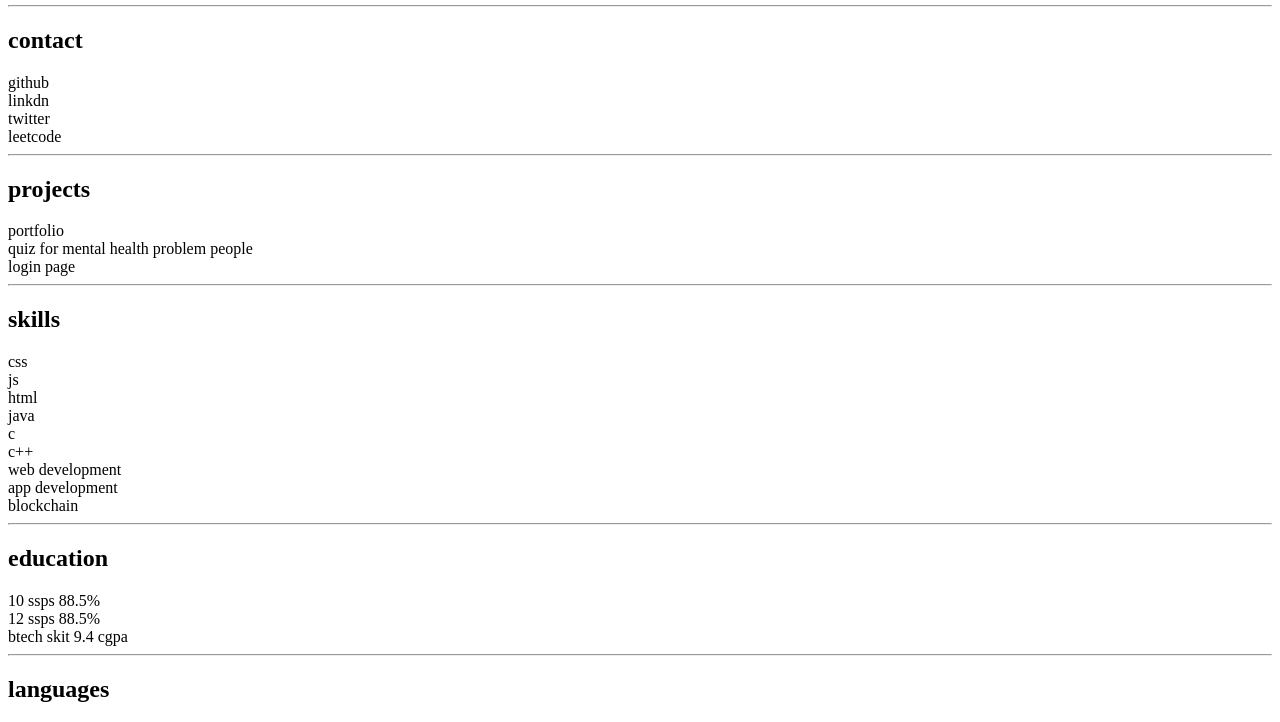
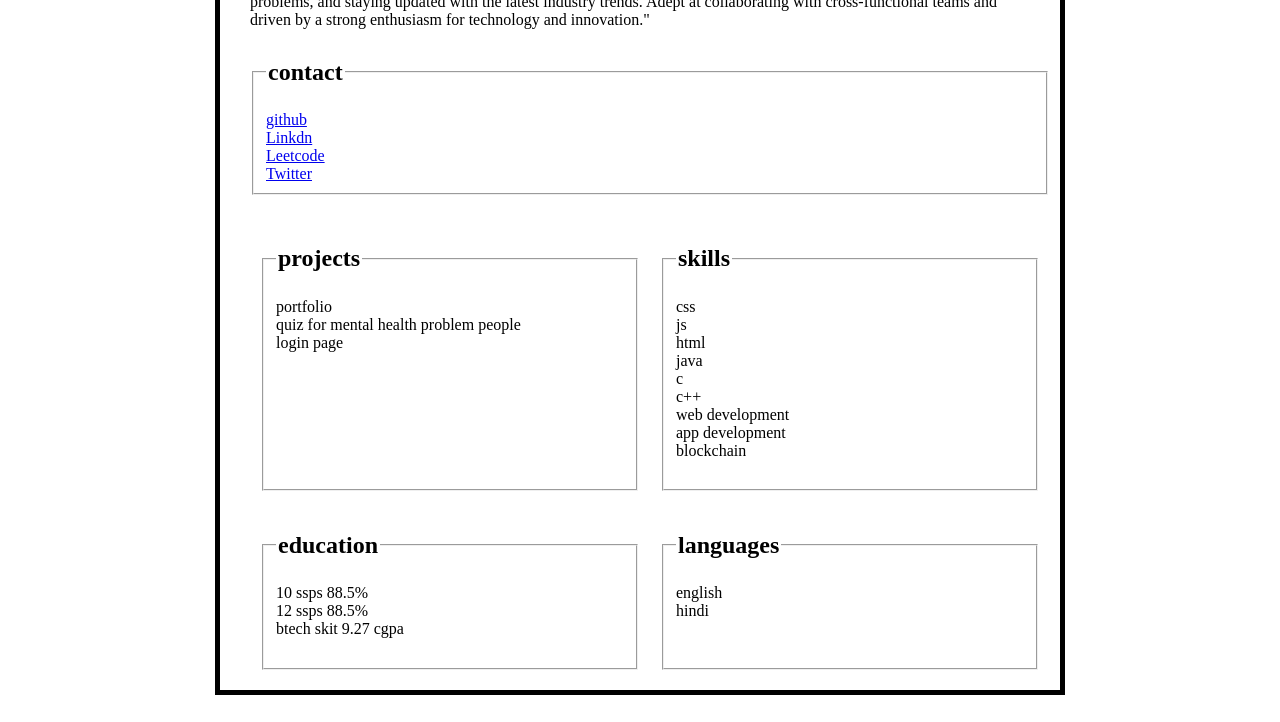
Before and after one commit to pg2103/Portfolio, a plain HTML site: page index.html in a window 1280 px wide. Shown: the part 184-906 px from the top of the page. Drawn offline with Linux system fonts and the light colour scheme.

Commit message:
Made by resume better looking

```diff
--- a/index.html
+++ b/index.html
@@ -7,33 +7,33 @@
     <link rel="stylesheet" href="style.css">
 </head>
 <body>
-    <h1>My Resume</h1>
-    <div class="about">
-        <h2>about</h2>
-        Name:Prakhar Shailesh Gupta
+    <div class="main">
+        <div class="about" >
+
+            <h1>Prakhar Shailesh Gupta</h1>
+
+            Software Engeineering/Developer
             <br>
-        SOftware Engeineering/Developer
-        <br>
-        I am passioante about my successful life with coding as my future so that i can achieve what i want.
+            "Passionate and skilled software engineer with a solid foundation in computer science and [X years] of hands-on experience in designing and developing software solutions. Committed to delivering high-quality code, solving complex problems, and staying updated with the latest industry trends. Adept at collaborating with cross-functional teams and driven by a strong enthusiasm for technology and innovation."
         </div>
-    <div class="contact"><hr>
-        <h2>contact</h2>
-        github<br>
-        linkdn<br>
-        twitter<br>
-        leetcode
+        <div class="contact" >
+            <fieldset>
+                <legend> <h2>contact</h2></legend>
+                <a href="#">github</a><br>
+                <a href="#">Linkdn</a><br>
+                <a href="#">Leetcode</a><br>
+                <a href="#">Twitter</a>
+            </fieldset>
         </div>
-    <hr>
+        <div class="one">
             <div class="projects">
-        <h2>projects</h2>
+           <fieldset><legend><h2>projects</h2></legend>
             portfolio<br>
             quiz for mental health problem people<br>
-        login page
+            login page</fieldset>
         </div>
-    <hr>
         <div class="skills">
-        <h2>skills</h2>
-        css<br>
+            <fieldset><legend> <h2>skills</h2></legend> css<br>
                 js<br>
                 html<br>
                 java<br>
@@ -41,20 +41,20 @@
                 c++ <br>
                 web development<br>
                 app development<br>
-        blockchain
-    </div>
-    <hr>
-    <div class="education">
-        <h2>education</h2>
+                blockchain</fieldset>
+        </div></div>
+       <div class="secnd">
+         <div class="education" >
+            <fieldset><legend> <h2>education</h2></legend>
         10 ssps 88.5%<br>
         12 ssps  88.5%<br>
-        btech skit 9.4 cgpa
+        btech skit 9.27 cgpa</fieldset>
     </div>
-    <hr>
-    <div class="languages">
-        <h2>languages</h2>
+    <div class="languages" >
+        <fieldset><legend> <h2>languages</h2></legend>
             english<br>
-        hindi
+            hindi</fieldset>
+    </div></div>
     </div>
 </body>
 <script src="app.js"></script>
--- a/style.css
+++ b/style.css
@@ -0,0 +1,42 @@
+h1{
+    width:100%;
+}
+
+.contact{
+    width: 100%;
+}
+.one{
+    display: inline-flex;
+    width:100%
+}
+.projects{
+    width:50%;
+}
+.skills{
+    width:50%;
+}
+.secnd{
+    display: inline-flex;
+    width:100%
+}
+.languages{
+    width:50%;
+}
+.education{
+    width:50%;
+}
+.main{
+    padding:20px;
+    border: 5px solid black;
+    width:800px;
+}
+body{
+    display: flex;
+    justify-content: center;
+}
+fieldset{
+    height: 100%;
+}
+div{
+    margin: 10px;
+}
```
Also changed, not shown: traditional-resume-template.png (added). Lines whose indentation alone changed are shown as unchanged.
